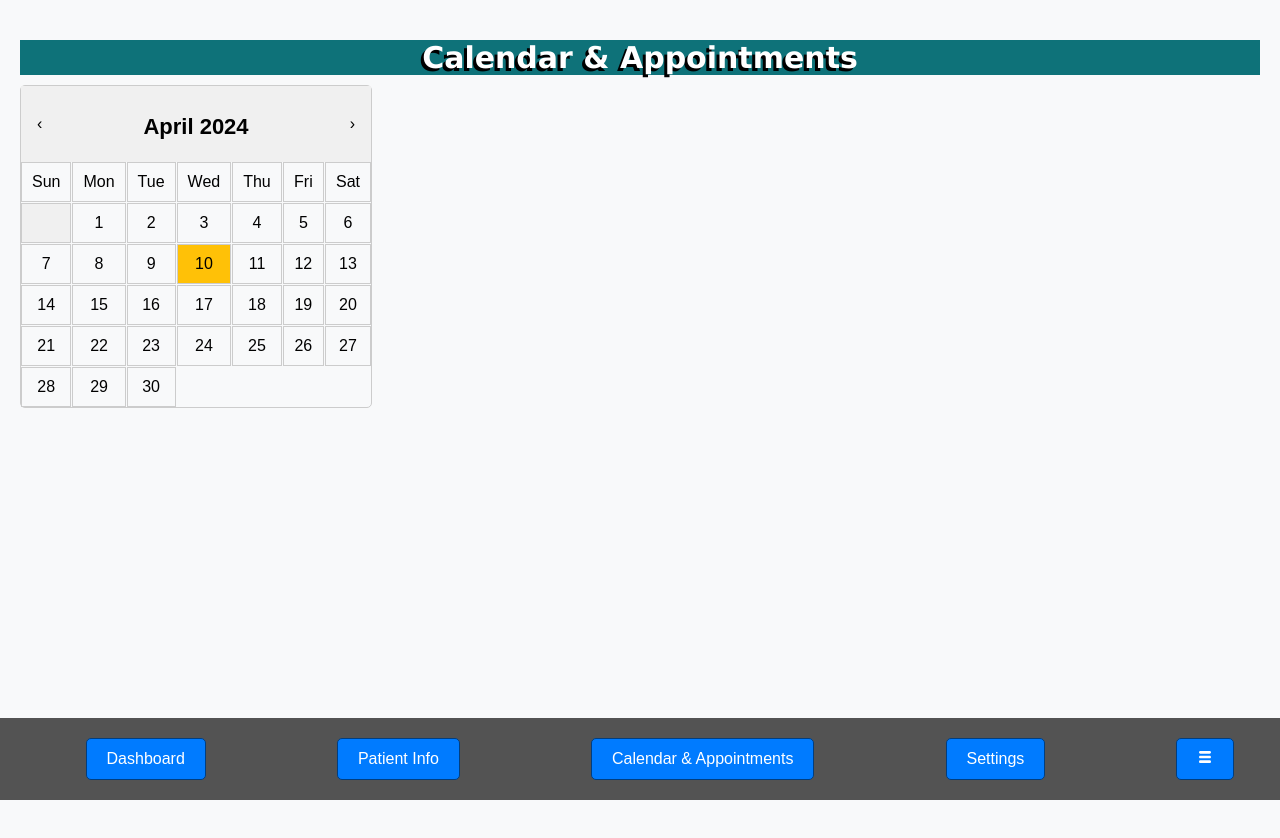
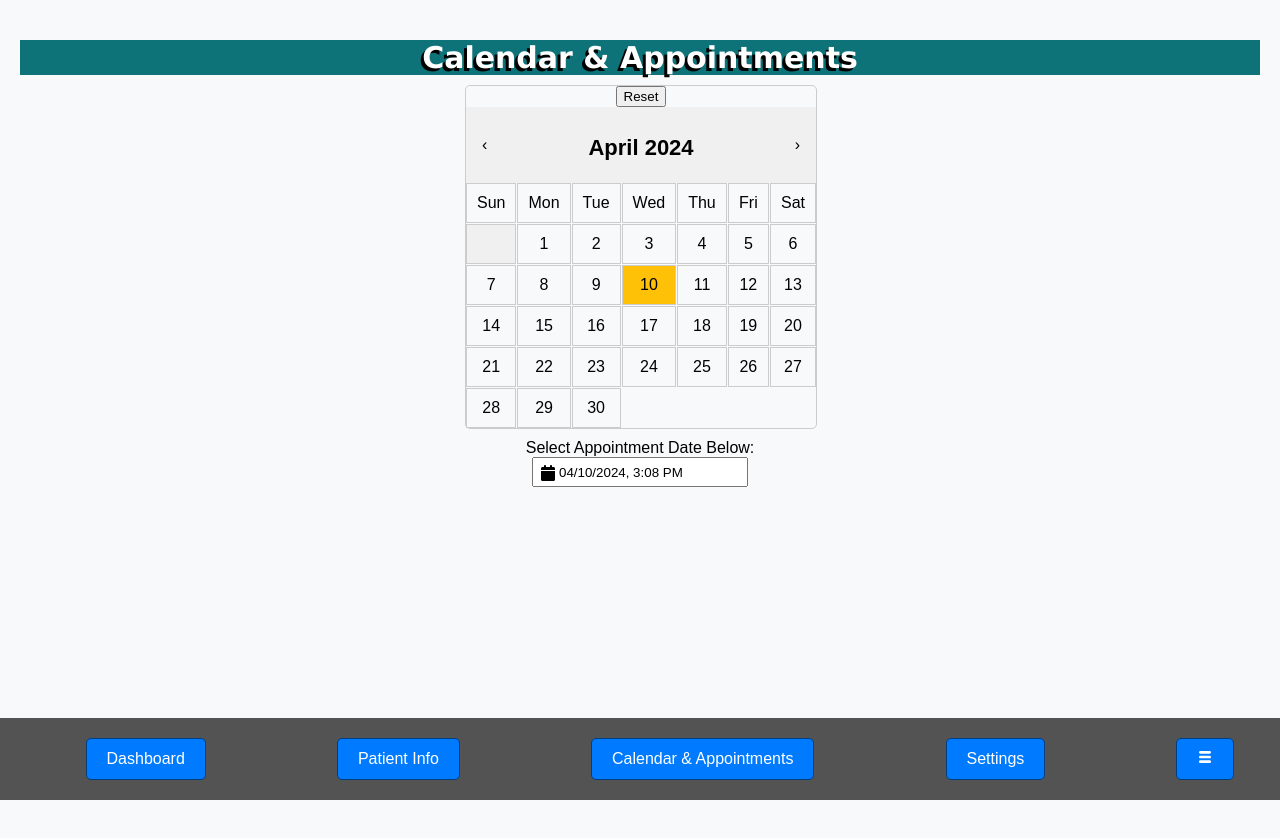
Before and after one commit to ManpreetRai-0/MediTrack, a React (Create React App) app: page /navi/calendar in a window 1280 px wide. Built offline with nearby package versions, Linux system fonts and the light colour scheme.

Commit message:
Updated Calendar
Updated Calendar with Michelle's newly added nice touches

```diff
--- a/package.json
+++ b/package.json
@@ -8,6 +8,7 @@
     "@testing-library/user-event": "^13.5.0",
     "firebase": "^10.11.1",
     "react": "^18.2.0",
+    "react-datepicker": "^6.9.0",
     "react-dom": "^18.2.0",
     "react-icons": "^5.0.1",
     "react-modal": "^3.16.1",
--- a/src/Components/Pages/Calendar/Calendar.css
+++ b/src/Components/Pages/Calendar/Calendar.css
@@ -58,3 +58,16 @@
   .calendar-day:hover{
     background-color: #bababa;
   }
+
+  .Something {
+    display: flex;
+    justify-content: center;
+    text-align: center;
+    flex-direction: column;
+    margin: auto;
+    width: 350px;
+  }
+
+  .DateText{
+    padding-top: 10px;
+  }
--- a/src/Components/Pages/Calendar/Calendar.jsx
+++ b/src/Components/Pages/Calendar/Calendar.jsx
@@ -1,7 +1,18 @@
 import React, { useState } from 'react';
 import './Calendar.css';
 
+
+import DatePicker from "react-datepicker";
+import "react-datepicker/dist/react-datepicker.css";
+
 export const Calendar = () => {
+
+  const [dateTwo, setDateTwo] = useState(new Date());
+  const [timeTwo, setTimeTwo] = useState('');
+
+  //ABOVE IS THE IMPORTED CALENDER(Datepicker)
+  //BELOW IS "MY WORK"
+
   const [date, setDate] = useState(new Date());
 
   const daysOfWeek = ['Sun', 'Mon', 'Tue', 'Wed', 'Thu', 'Fri', 'Sat'];
@@ -52,11 +63,24 @@ export const Calendar = () => {
     const blanks = Array(firstDayOfMonth).fill(null);
     const days = Array.from({ length: daysInMonth }, (_, i) => i + 1);
 
+    function ResetDate(){
+      setDate(new Date());
+    }
+
+
+
     return (
+
       <><div className="header">
       <h1 className="header">Calendar & Appointments</h1>
       </div>
+
+
+      <div className="Something">
+
+
         <div className="calendar">
+          <button onClick={ResetDate}>Reset</button>
           <div className="calendar-header">
             <button onClick={handlePrevMonth}>&#8249;</button>
             <h2>{monthsOfYear[month]} {year}</h2>
@@ -78,9 +102,29 @@ export const Calendar = () => {
               </div>
             ))}
           </div>
+            <div>
+              <div className="legend">
+                <div className="legend-item"><span className="legend-color" style={{ backgroundColor: '#ffc107' }}></span> </div>
+                <div className="legend-item"><span className="legend-color" style={{ backgroundColor: '#bababa' }}></span> </div>
+              </div>
+            </div>
+        </div>
+
+        <div className="DateText">Select Appointment Date Below:</div>
+
+        <div>
+          <DatePicker
+            showIcon
+            selected={dateTwo}
+            onChange={setDateTwo}
+            showTimeSelect={setTimeTwo}
+            dateFormat="Pp"
+          />
+        </div>
       </div></>
     );
   };
 
   return renderCalendar();
+
 };
```
Also changed, not shown: 1 other file (tests, documents, lock files or other folders). Lines whose indentation alone changed are shown as unchanged.
